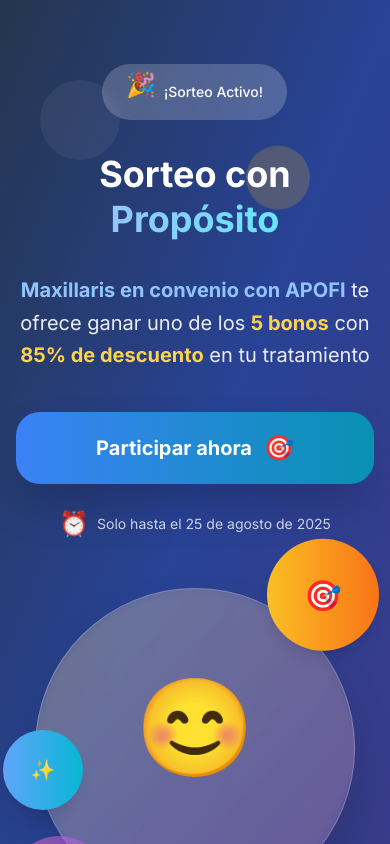
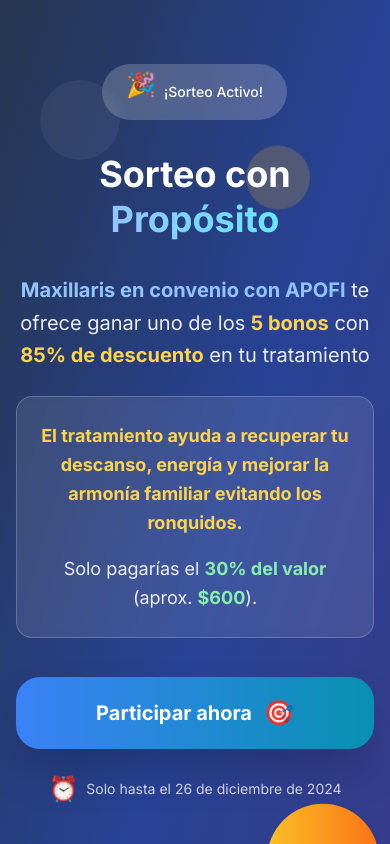
Before and after one commit to MAXILLARISProyectosYTI/apofi-sorteos, a Next.js app: page / in a window 390 px wide. Shown: the top 844 px of the page. Built offline with nearby package versions, Linux system fonts and the light colour scheme.

Commit message:
Update event date to December 26, 2024, across README and components, and add additional treatment information in the home page.

```diff
--- a/src/app/page.tsx
+++ b/src/app/page.tsx
@@ -219,11 +219,20 @@
             </span>
             </h1>
 
-            <p className={`text-xl md:text-2xl text-white/90 mb-10 leading-relaxed transition-all duration-700 delay-500 ${isVisible ? 'opacity-100 translate-y-0' : 'opacity-0 translate-y-10'}`}>
+            <p className={`text-xl md:text-2xl text-white/90 mb-6 leading-relaxed transition-all duration-700 delay-500 ${isVisible ? 'opacity-100 translate-y-0' : 'opacity-0 translate-y-10'}`}>
               <strong className="text-blue-300">Maxillaris en convenio con APOFI</strong> te ofrece ganar uno de los{' '}
               <strong className="text-yellow-300">5 bonos</strong> con{' '}
               <strong className="text-yellow-300">85% de descuento</strong> en tu tratamiento
             </p>
+
+            <div className={`bg-white/10 backdrop-blur-sm rounded-2xl p-6 mb-10 border border-white/20 transition-all duration-700 delay-600 ${isVisible ? 'opacity-100 translate-y-0' : 'opacity-0 translate-y-10'}`}>
+              <p className="text-lg text-white/95 leading-relaxed mb-4">
+                <strong className="text-yellow-300">El tratamiento ayuda a recuperar tu descanso, energía y mejorar la armonía familiar evitando los ronquidos.</strong>
+              </p>
+              <p className="text-lg text-white/90 leading-relaxed">
+                Solo pagarías el <strong className="text-green-300">30% del valor</strong> (aprox. <strong className="text-green-300">$600</strong>).
+              </p>
+            </div>
 
             <div className={`space-y-6 transition-all duration-700 delay-700 ${isVisible ? 'opacity-100 translate-y-0' : 'opacity-0 translate-y-10'}`}>
               <button
@@ -240,7 +249,7 @@
                               <div className="flex items-center justify-center lg:justify-start gap-4 text-white/80">
                   <div className="flex items-center gap-2">
                     <span className="text-blue-300 text-2xl">⏰</span>
-                    <span className="text-sm">Solo hasta el 25 de agosto de 2025</span>
+                    <span className="text-sm">Solo hasta el 26 de diciembre de 2024</span>
                   </div>
                 </div>
             </div>
--- a/src/components/Dates.tsx
+++ b/src/components/Dates.tsx
@@ -44,7 +44,7 @@
                 <div className="flex items-center justify-center md:justify-start gap-3">
                   <Calendar className="w-5 h-5 text-blue-600" />
                   <span className="text-lg font-semibold text-gray-800">
-                    Lunes 24 de marzo de 2025
+                    Jueves 26 de diciembre de 2024
                   </span>
                 </div>
 
--- a/src/components/Form.tsx
+++ b/src/components/Form.tsx
@@ -90,7 +90,7 @@
             ¡Participación confirmada!
           </h3>
           <p className="text-gray-600 mb-6">
-            Tu participación ha sido registrada exitosamente. Te notificaremos los resultados el 24 de marzo.
+            Tu participación ha sido registrada exitosamente. Te notificaremos los resultados el 26 de diciembre.
           </p>
           <button
             onClick={() => {
--- a/src/components/Hero.tsx
+++ b/src/components/Hero.tsx
@@ -64,7 +64,7 @@
             </button>
 
             <p className="text-sm text-gray-500">
-              ⏰ Solo hasta el 24 de marzo de 2025
+              ⏰ Solo hasta el 26 de diciembre de 2024
             </p>
           </motion.div>
         </motion.div>
```
Also changed, not shown: 1 other file (tests, documents, lock files or other folders).
